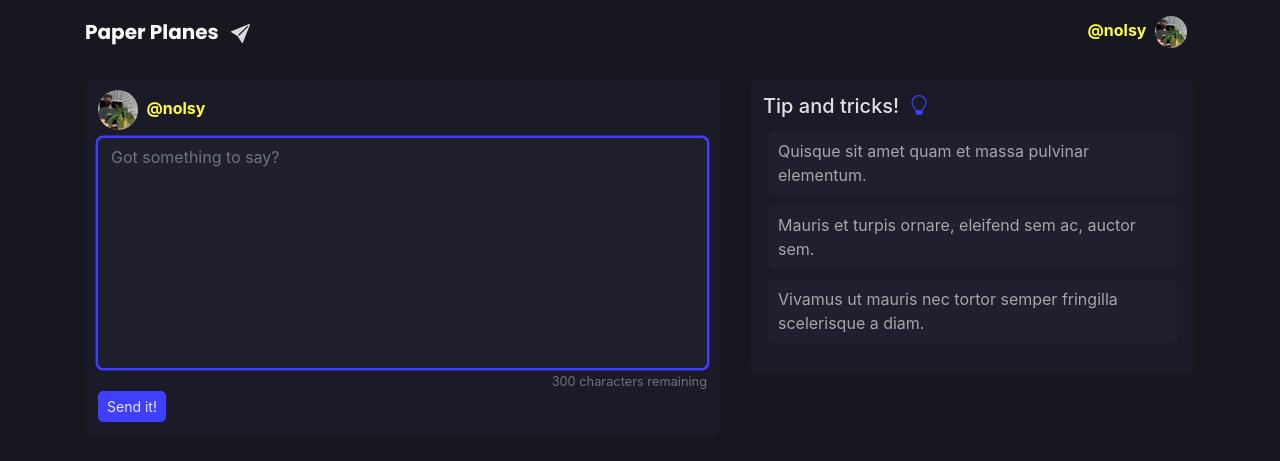
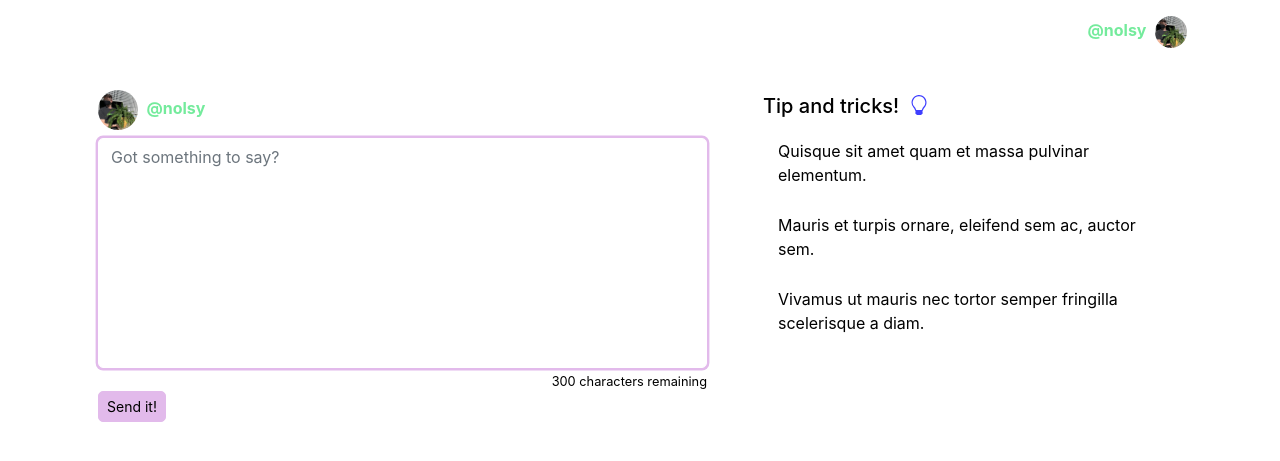
Before and after one commit to nolan-aaron/Paper_Planes, a Flask app: page /post/new in a window 1280 px wide. Shown: the top 461 px of the page. Run offline with Flask 2, Linux system fonts and the light colour scheme; a user stored in the database is signed in; some libraries are stand-ins or nearby versions.

Commit message:
Light-theme trial

```diff
--- a/application/static/CSS/style.css
+++ b/application/static/CSS/style.css
@@ -12,12 +12,6 @@
   --inner-radius: 5px;
   --hover-opacity: 0.90;
 }
-
-/* TODO */
-@media (prefers-color-scheme: light) {
-
-}
-
 
 /* Change Autocomplete styles in Chrome */
 input:-webkit-autofill,
@@ -359,3 +353,20 @@
 .form-control:focus {
   box-shadow: 0 0 0 .15rem var(--primary);
 }
+
+/* TODO */
+@media (prefers-color-scheme: light) {
+
+  :root {
+    --primary: #e2baeb;
+    --secondary: #74eb9c;
+    --background: #ffffff;
+    --component: #ffffff;
+    --surface: #ffffff;
+    --soft-primary: #b0f7c8;
+    --high-emphasis: #000;
+    --medium-emphasis: #000;
+    --disable: #000;
+  }
+
+}
```
